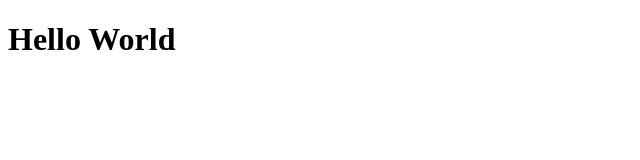
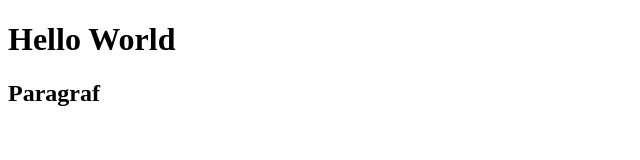
Before and after one commit to elwinluqman/coba-git-remote-2-, a plain HTML site: page index.html in a window 1280 px wide. Shown: the whole page, without its empty margins (0-640 px from the left). Drawn offline with Linux system fonts and the light colour scheme.

Commit message:
Menambahkan paragraf

```diff
--- a/index.html
+++ b/index.html
@@ -7,5 +7,6 @@
 </head>
 <body>
     <h1>Hello World</h1>
+    <h2>Paragraf</h2>
 </body>
 </html>
```
